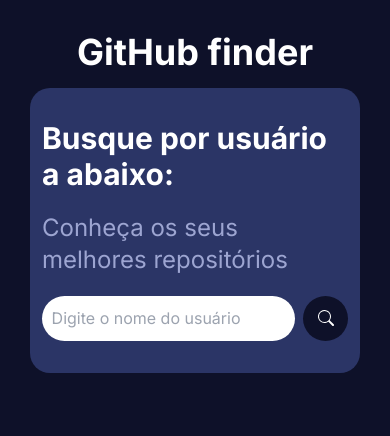
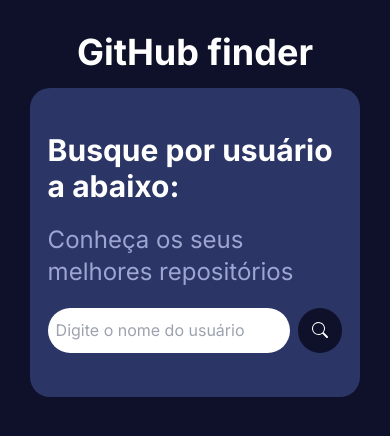
Before and after one commit to peterson337/api-git-hub-next, a Next.js app: page / in a window 390 px wide. Shown: the top 436 px of the page. Built offline with nearby package versions, Linux system fonts and the light colour scheme.

Commit message:
Priojeto finalizado

```diff
--- a/src/app/components/Search.tsx
+++ b/src/app/components/Search.tsx
@@ -17,7 +17,7 @@
 
   return (
     <div
-    className='text-white '
+    className='text-white m-3 '
     >
         <h2
         className='text-3xl mb-5 font-bold	'
@@ -30,7 +30,7 @@
         className='flex gap-[0.5rem] justify-center align-center'
         >
             <input
-            className=' p-[0.6rem] border-0 rounded-full text-[#2b3566]'
+            className=' md:p-[0.6rem] border-0 rounded-full text-[#2b3566] pr-0 pl-2'
             type="text"
             placeholder='Digite o nome do usuário'
             onChange={(e) => setuserName(e.target.value)}
--- a/src/app/components/User.tsx
+++ b/src/app/components/User.tsx
@@ -2,7 +2,7 @@
 import React from 'react'
 import { MdLocationPin } from 'react-icons/md';
 import {UserProps} from "../types/users";
-import {Repos} from "./Repos";
+import {Repos} from "../Teste/page";
 
 import Link from 'next/link';
 import { useRouter } from 'next/navigation'
@@ -13,11 +13,7 @@
     location,
     followers,
     following
-} : UserProps ) => {
-
-    const router = useRouter()
-
-    console.log(router)
+} : UserProps) => {
 
   return (
     <div
@@ -34,7 +30,7 @@
         <img
         src={avatar_url}
         alt={login}
-        className=' md:w-[190px] md:h-[190px] w-[130px] md:h-[130px]
+        className=' md:w-[190px] md:h-[190px] w-[130px] h-[130px]
                    border-4
                  border-sky-500 rounded-[50%]'
          />
@@ -100,12 +96,15 @@
                 </p>
             </div>
         </div>
-            {/*
-            /repos/${login}
-             */}
-        <Link href={`/Repos`}>
+
+        <button
+         className='bg-[#1197f0] md:p-5 p-3 rounded-full hover:bg-[#42b5ff]'
+        >
+        <Link href={`https://github.com/${login}`}>
                 Ver melhores projetos
-        </Link>
+          </Link>
+
+        </button>
 
 
     </div>
```
